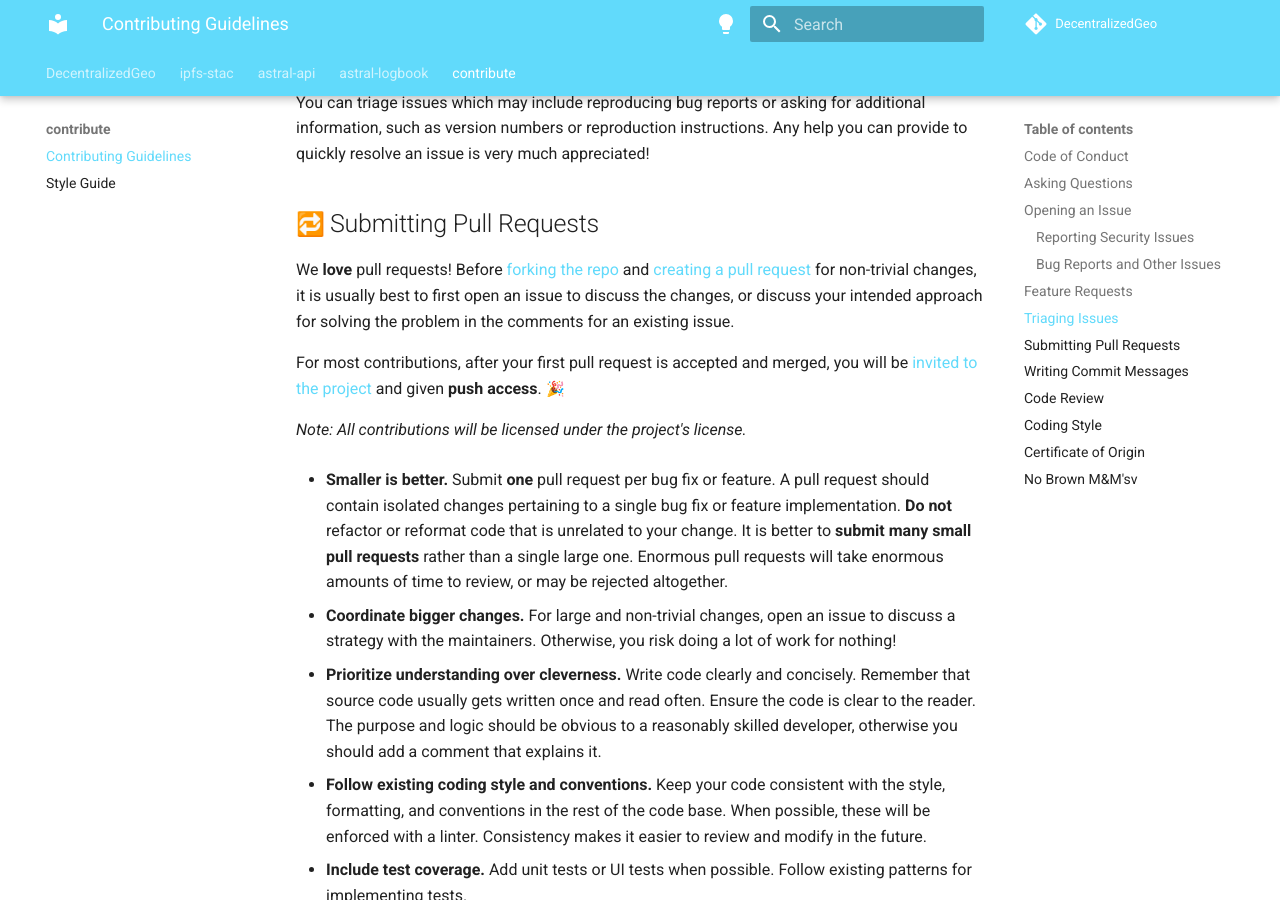
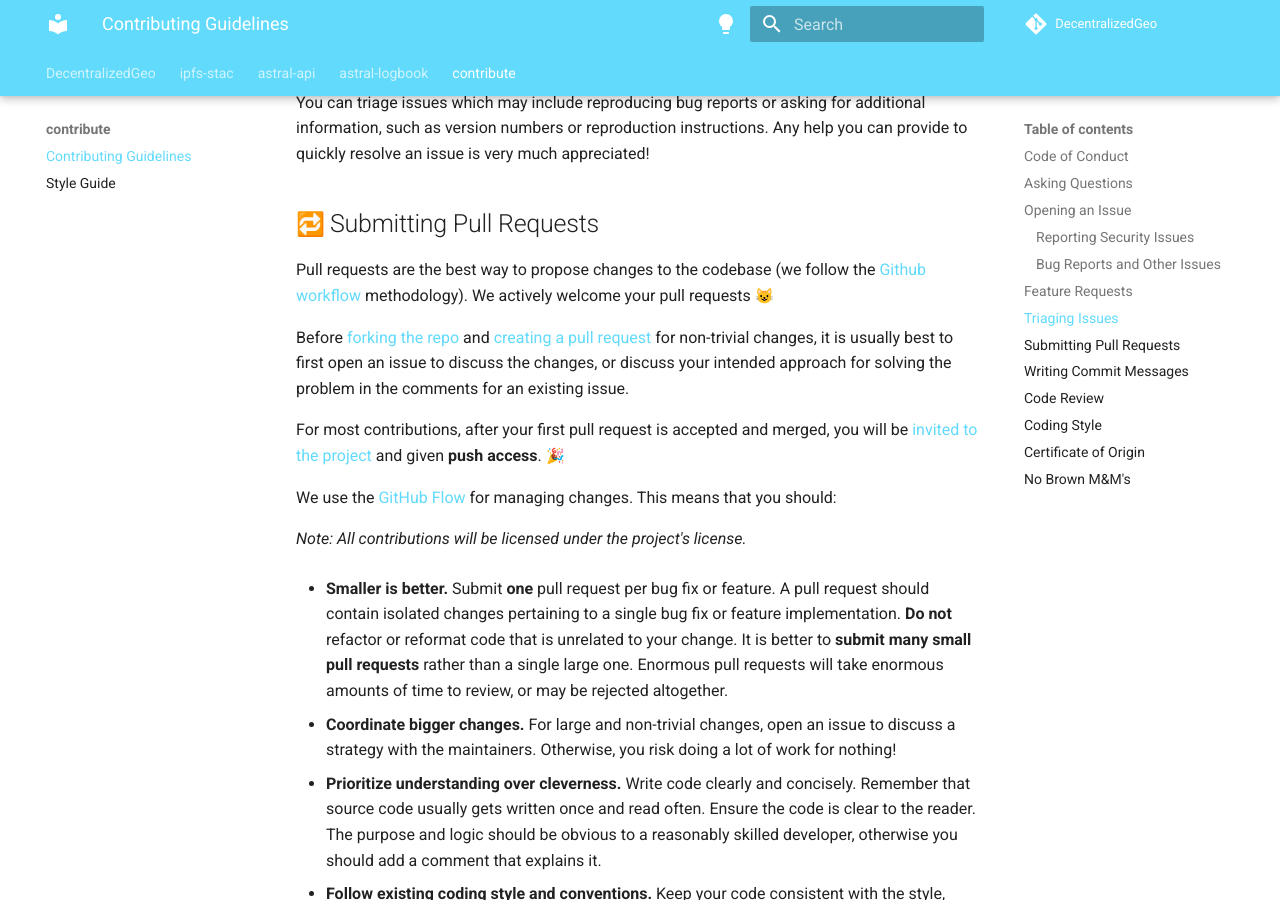
Before and after one commit to DecentralizedGeo/DecentralizedGeo-hub, an MkDocs documentation site: the page built from docs/contribute/contributing-guidelines.md, in a window 1280 px wide and 900 px high, scrolled down 1880 px. Built offline with MkDocs 1.6.1 and Material for MkDocs 9.7.7, drawn with Linux system fonts in a browser that asks for light colours; emoji names are drawn with the system emoji font.

Commit message:
Enhance contributing guidelines to clarify pull request process and GitHub Flow

```diff
--- a/docs/contribute/contributing-guidelines.md
+++ b/docs/contribute/contributing-guidelines.md
@@ -52,9 +52,13 @@ You can triage issues which may include reproducing bug reports or asking for ad
 
 ## :repeat: Submitting Pull Requests
 
-We **love** pull requests! Before [forking the repo](https://help.github.com/en/github/getting-started-with-github/fork-a-repo){:target="_blank"} and [creating a pull request](https://help.github.com/en/github/collaborating-with-issues-and-pull-requests/proposing-changes-to-your-work-with-pull-requests){:target="_blank"} for non-trivial changes, it is usually best to first open an issue to discuss the changes, or discuss your intended approach for solving the problem in the comments for an existing issue.
+Pull requests are the best way to propose changes to the codebase (we follow the <a href="https://docs.github.com/en/get-started/using-github/github-flow" target="_blank">Github workflow</a> methodology). We actively welcome your pull requests :smiley_cat:
+
+Before [forking the repo](https://help.github.com/en/github/getting-started-with-github/fork-a-repo){:target="_blank"} and [creating a pull request](https://help.github.com/en/github/collaborating-with-issues-and-pull-requests/proposing-changes-to-your-work-with-pull-requests){:target="_blank"} for non-trivial changes, it is usually best to first open an issue to discuss the changes, or discuss your intended approach for solving the problem in the comments for an existing issue.
 
 For most contributions, after your first pull request is accepted and merged, you will be [invited to the project](https://help.github.com/en/github/setting-up-and-managing-your-github-user-account/inviting-collaborators-to-a-personal-repository){:target="_blank"} and given **push access**. :tada:
+
+We use the [GitHub Flow](https://guides.github.com/introduction/flow/){:target="_blank"} for managing changes. This means that you should:
 
 *Note: All contributions will be licensed under the project's license.*
 
@@ -163,7 +167,7 @@ By making a contribution to this project, I certify that:
 > 1. The contribution was provided directly to me by some other person who certified (1), (2) or (3) and I have not modified it.
 > 1. I understand and agree that this project and the contribution are public and that a record of the contribution (including all personal information I submit with it, including my sign-off) is maintained indefinitely and may be redistributed consistent with this project or the open source license(s) involved.
 
-## [No Brown M&M's](https://en.wikipedia.org/wiki/Van_Halen#Contract_riders){:target="_blank"}v
+## [No Brown M&M's](https://en.wikipedia.org/wiki/Van_Halen#Contract_riders){:target="_blank"}
 
 If you are reading this, bravo dear user and (hopefully) contributor for making it this far! You are awesome. :100:
 
```
